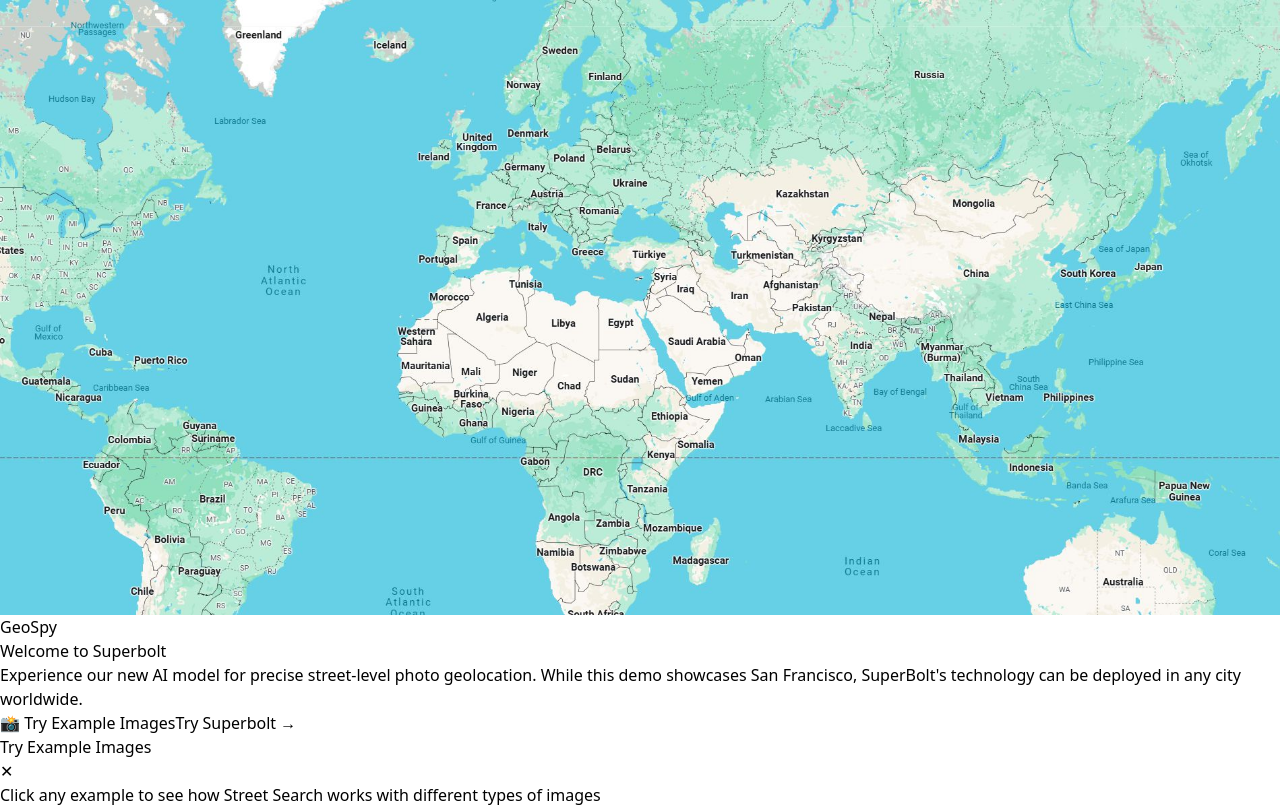
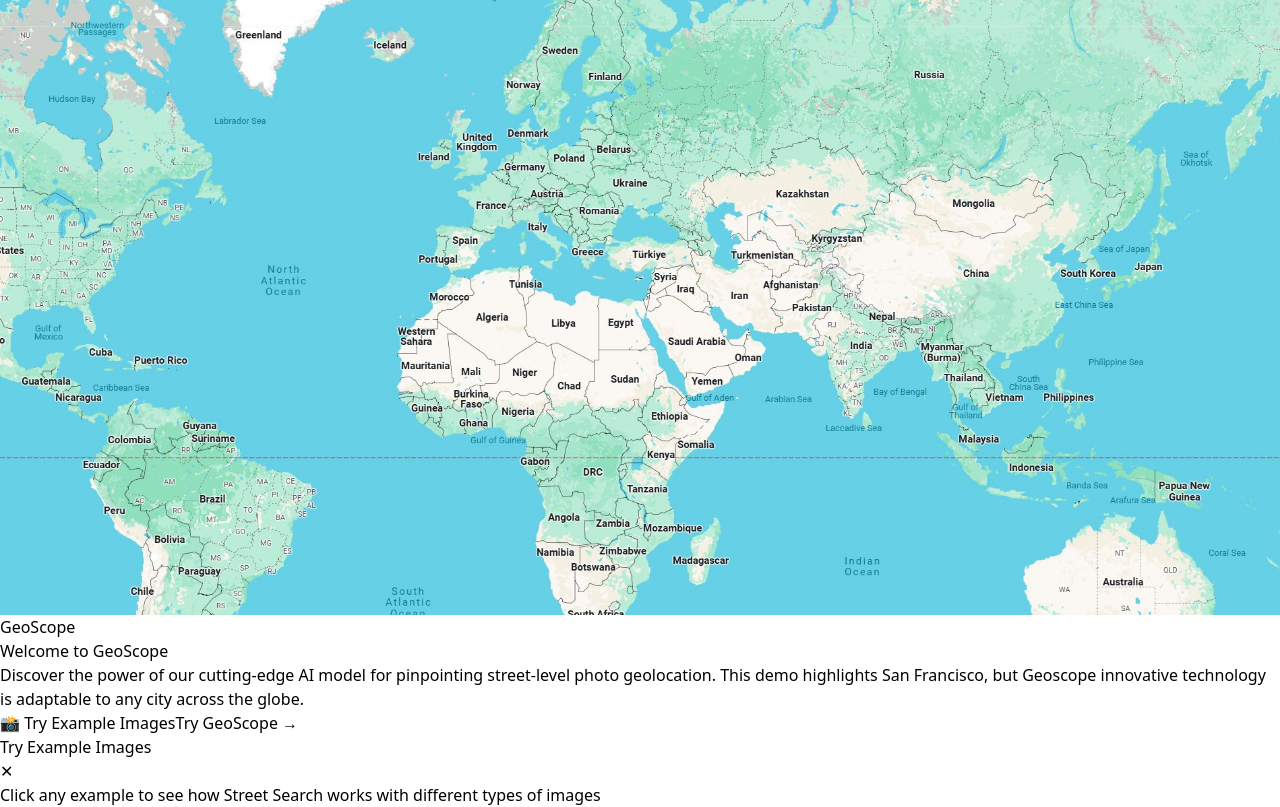
Before and after one commit to DappProject/geoGusser-Frontend, a React (Vite) app: page / in a window 1280 px wide. Shown: the top 807 px of the page. Built offline with nearby package versions, Linux system fonts and the light colour scheme; grey boxes are pictures that could not be loaded.

Commit message:
update home
update home

```diff
--- a/src/components/homeScreen.jsx
+++ b/src/components/homeScreen.jsx
@@ -115,22 +115,21 @@ function HomeScreen() {
         <div className={`absolute z-20 inset-0 items-center justify-center bg-black bg-opacity-30 ${showModal ? "flex" : "hidden"}`}>
           <div className="bg-white rounded-lg shadow-lg p-6 w-96 h-96">
             <h1 className="text-2xl font-semibold text-center mb-4">
-              <span className="text-blue-600">Geo</span>Spy
+              <span className="text-blue-600">Geo</span>Scope
             </h1>
             <h2 className="text-lg font-medium text-gray-700 text-center mb-4">
-              Welcome to Superbolt
+              Welcome to GeoScope
             </h2>
             <p className="text-sm text-gray-600 text-center mb-6">
-              Experience our new AI model for precise street-level photo
-              geolocation. While this demo showcases San Francisco, SuperBolt's
-              technology can be deployed in any city worldwide.
+
+Discover the power of our cutting-edge AI model for pinpointing street-level photo geolocation. This demo highlights San Francisco, but Geoscope innovative technology is adaptable to any city across the globe.
             </p>
             <div className="space-y-3">
               <button className="w-full py-2 px-4 bg-gray-100 hover:bg-gray-200 text-gray-800 rounded-lg shadow-md" onClick={()=>{ setShowSampleModal(true)}}>
                 📸 Try Example Images
               </button>
               <button className="w-full py-2 px-4 bg-black text-white rounded-lg shadow-md hover:bg-gray-900" onClick={()=>setShowModal(false)}>
-                Try Superbolt →
+                Try GeoScope →
               </button>
             </div>
           </div>
```
